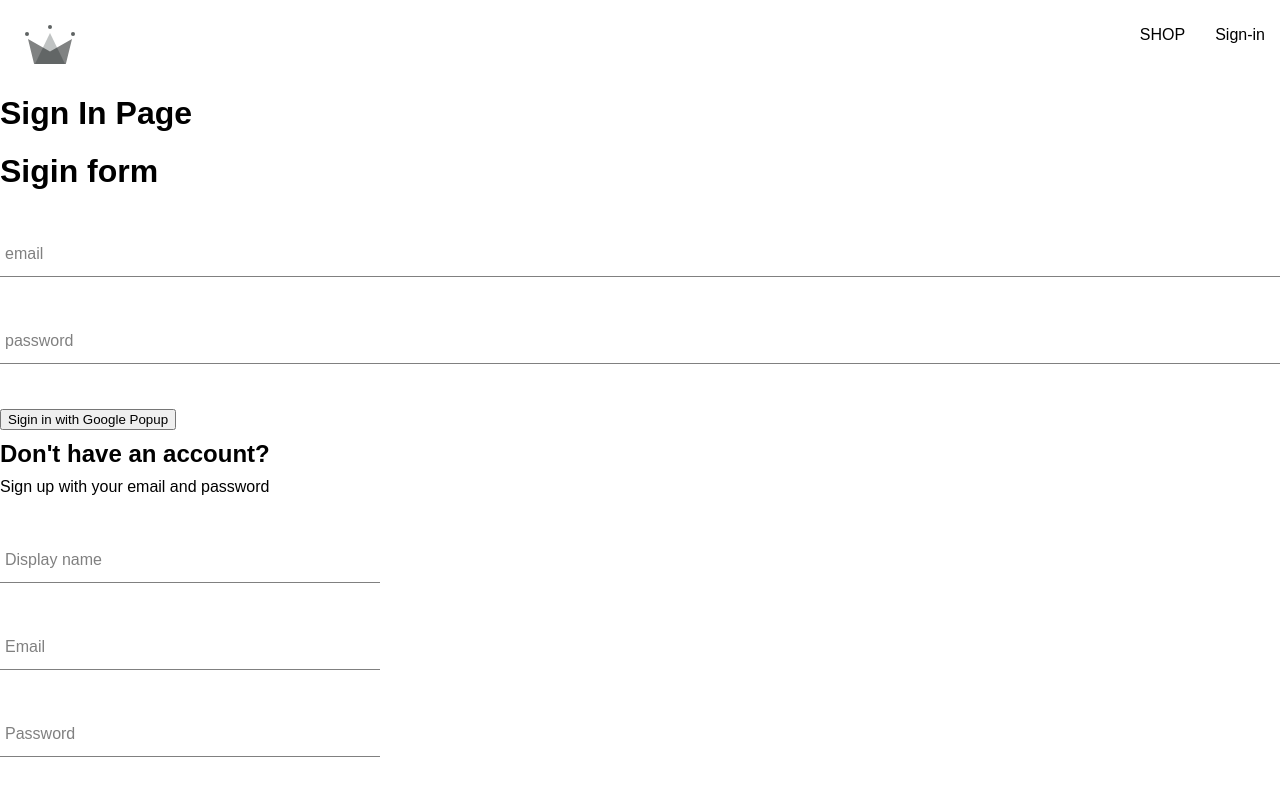
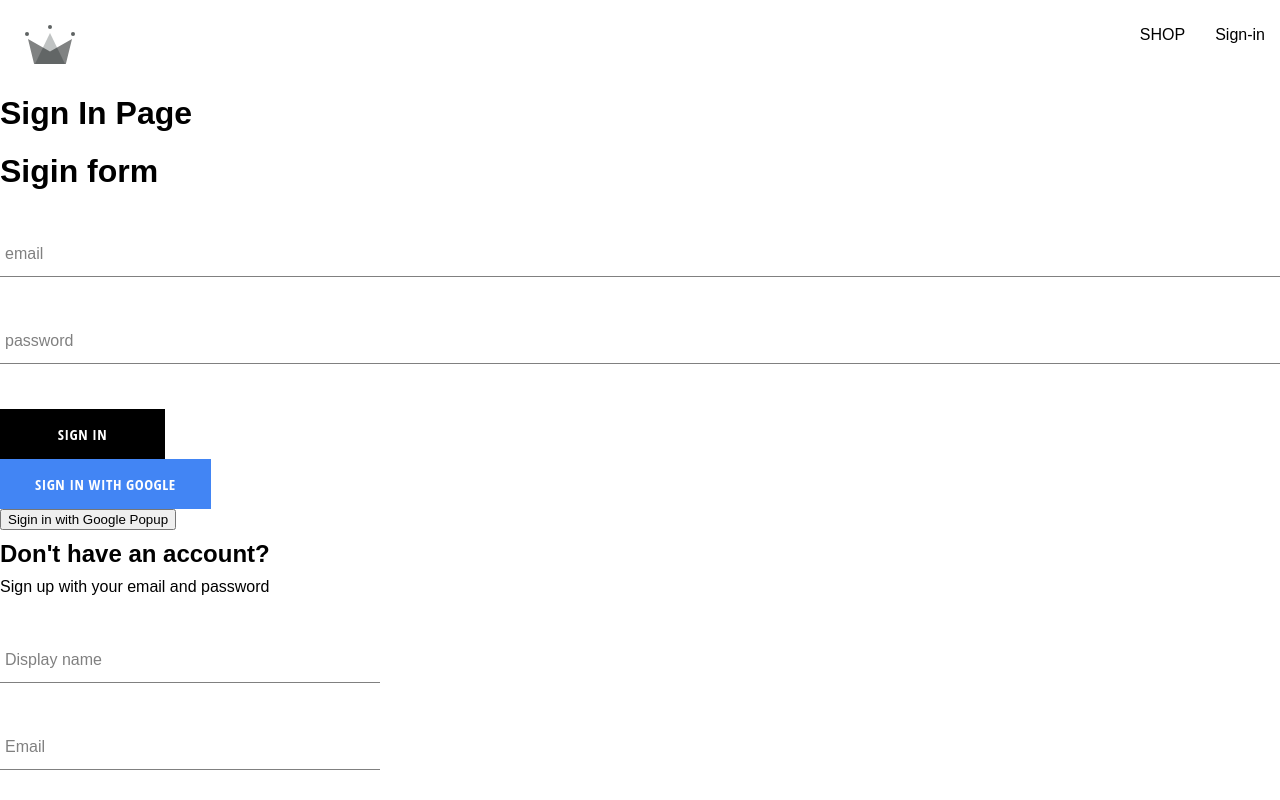
Before and after one commit to upluke/crwn-clothing-app, a React (Create React App) app: page /sign-in in a window 1280 px wide. Shown: the top 800 px of the page. Built offline with nearby package versions, Linux system fonts and the light colour scheme; a web font is replaced by a local one.

Commit message:
add buttons

```diff
--- a/src/components/sign-in-form/sign-in-form.component.jsx
+++ b/src/components/sign-in-form/sign-in-form.component.jsx
@@ -1,6 +1,6 @@
 import { useState } from "react"
 import FormInput from "../form-input/form-input.component"
-
+import Button from "../button/button.component"
 const initValue={
     email:'',
     password:''
@@ -17,11 +17,13 @@ const SignInForm=()=>{
     }
 
     return(
-        <div>
+        <form>
         <h1>Sigin form</h1>
-        <FormInput label="email" type="email" value={email} name="email" onChange={handleChange} />
+        <FormInput label="email" type="email" value={email} name="mail" onChange={handleChange} />
         <FormInput label="password" type="password" value={password} name="password" onChange={handleChange} />
-        </div>
+        <Button>SIGN IN</Button>
+        <Button buttonType="google">SIGN IN WITH GOOGLE</Button>
+        </form>
 
     )
 }
```
